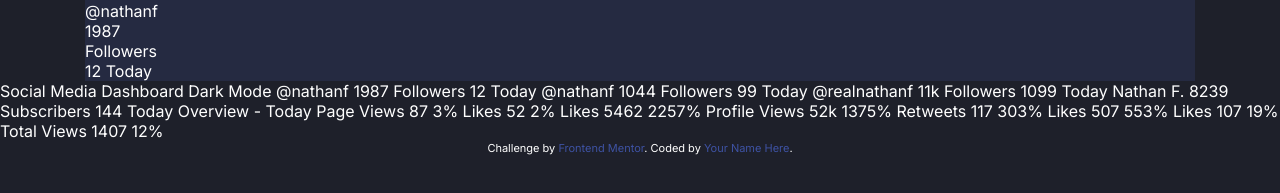
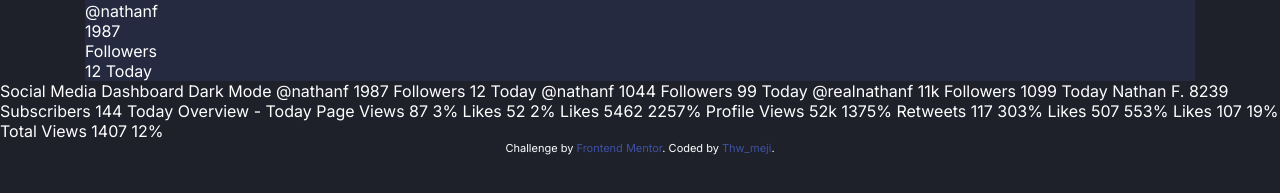
Before and after one commit to TaiwoOluwasegun/Front-End-Mentor-challenge, a website: page index.html in a window 1280 px wide. Shown: the part 127-320 px from the top of the page. Drawn offline with Linux system fonts and the light colour scheme.

Commit message:
added author to project

```diff
--- a/index.html
+++ b/index.html
@@ -93,7 +93,7 @@
       Challenge by
       <a href="https://www.frontendmentor.io?ref=challenge" target="_blank"
         >Frontend Mentor</a
-      >. Coded by <a href="#">Your Name Here</a>.
+      >. Coded by <a href="#">Thw_meji</a>.
     </div>
   </body>
 </html>
```
